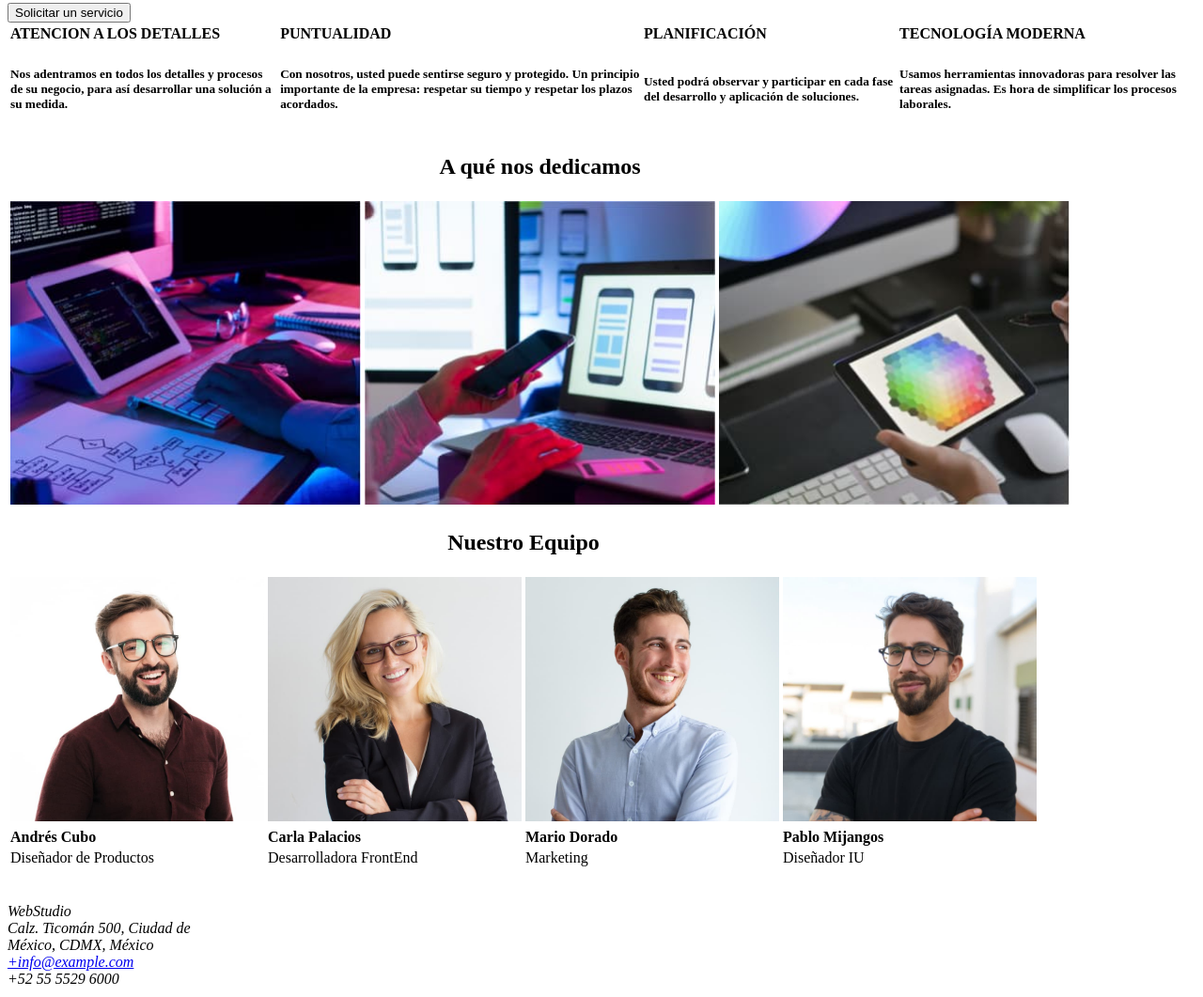
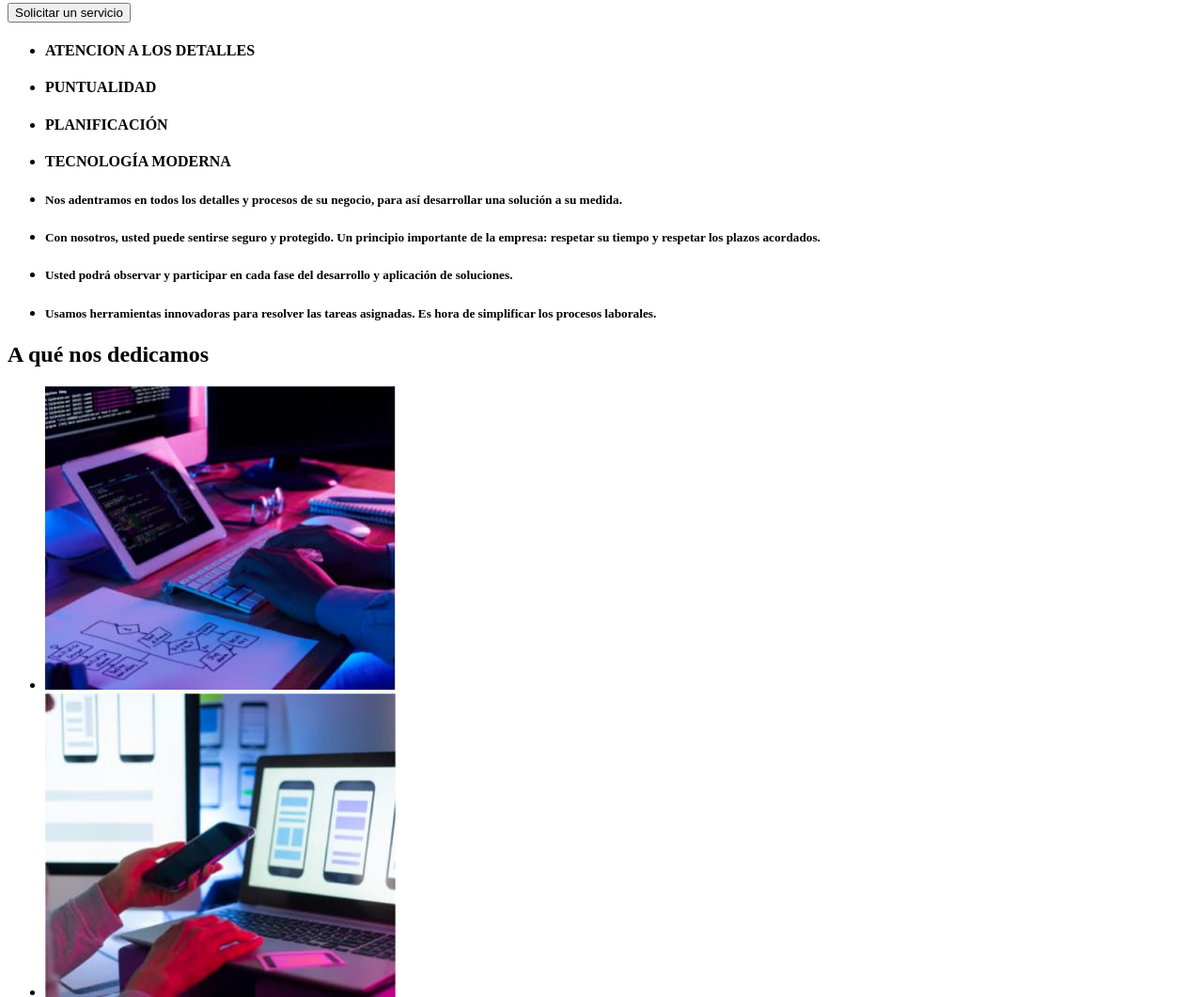
Before and after one commit to PAOLAAGUTIERREZL/goit-markup-hw-01, a plain HTML site: page index.html in a window 1280 px wide. Shown: the part 199-1260 px from the top of the page at 94% size. Drawn offline with Linux system fonts and the light colour scheme.

Commit message:
up071020222

```diff
--- a/index.html
+++ b/index.html
@@ -7,11 +7,9 @@
       <meta name="description" content="" />
       <meta name="viewport" content="width=device-width, initial-scale=1" />
     </head>
-
       <body>
         <header>
             <nav>
-
                   <ul>
                     <li><a href="http://www.WebStudio"target="_blank">WebStudio </a></li>
                     <li><a href="http://www.Estudio"target="_blank">Estudio </a></li>
@@ -25,63 +23,50 @@
             </nav>
         </header>
       <!-- cuerpo -->
-
       <main>
         <h1>SOLUCIONES EFICACES PARA SU NEGOCIO</h1>
         <button type="button">Solicitar un servicio</button>
-        <table>
-          <tr>
-            <td><b>ATENCION A LOS DETALLES</b></td>
-            <td><b>PUNTUALIDAD</b></td>
-            <td><b>PLANIFICACIÓN</b></td>
-            <td><b>TECNOLOGÍA MODERNA</b></td>
-          </tr>
-          <tr>
-            <td><h5>Nos adentramos en todos los detalles y procesos de su negocio, para así desarrollar una solución a su medida.</h5></td>
-            <td><h5>Con nosotros, usted puede sentirse seguro y protegido. Un principio importante de la empresa: respetar su tiempo y respetar los plazos acordados.</h5></td>
-            <td><h5>Usted podrá observar y participar en cada fase del desarrollo y aplicación de soluciones.</h5></td>
-            <td><h5>Usamos herramientas innovadoras para resolver las tareas asignadas. Es hora de simplificar los procesos laborales.</h5></td>
-          </tr>
-        </table>
-
-        <!-- tabla de imagenes -->
-        <table>
-          <caption><h2><b>A qué nos dedicamos</b></h2></caption>
-            <tr>
-              <td><img src="images/design1.jpg" alt="planecion" width="373"></td>
-              <td><img src="images/design2.jpg" alt="responsive1" width="373"></td>
-              <td><img src="images/design3.jpg" alt="images" width="373"></td>
-            </tr>
-        </table>
-
-    <!-- tabla deequipo -->
-        <table>
-          <caption><h2><b>Nuestro Equipo</b></h2></caption>
-            <tr>
-              <td><img src="images/professional1.jpg" alt="pro1" width="270"></td>
-              <td><img src="images/professional2.jpg" alt="pro2" width="270"></td>
-              <td><img src="images/professional3.jpg" alt="pro3" width="270"></td>
-              <td><img src="images/professional4.jpg" alt="pro4" width="270"></td>
-            </tr>
-            <tr>
-              <td><b>Andrés Cubo</b></td>
-              <td><b>Carla Palacios</b></td>
-              <td><b>Mario Dorado</b></td>
-              <td><b>Pablo Mijangos</b></td>
-            </tr>
-            <tr>
-              <td>Diseñador de Productos</td>
-              <td>Desarrolladora FrontEnd</td>
-              <td>Marketing</td>
-              <td>Diseñador IU </td>
-            </tr>
-        </table>
+        <ul>
+          <li><h4>ATENCION A LOS DETALLES</h4></li>
+          <li><h4>PUNTUALIDAD</h4></li>
+          <li><h4>PLANIFICACIÓN</h4></li>
+          <li><h4>TECNOLOGÍA MODERNA</h4></li>
+        </ul>
+        <ul>
+          <li><h5>Nos adentramos en todos los detalles y procesos de su negocio, para así desarrollar una solución a su medida.</h5></li>
+          <li><h5>Con nosotros, usted puede sentirse seguro y protegido. Un principio importante de la empresa: respetar su tiempo y respetar los plazos acordados.</h5></li>
+          <li><h5>Usted podrá observar y participar en cada fase del desarrollo y aplicación de soluciones.</h5></li>
+          <li><h5>Usamos herramientas innovadoras para resolver las tareas asignadas. Es hora de simplificar los procesos laborales.</h5></li>
+        </ul>
+        <h2><b>A qué nos dedicamos</b><h2></h2>
+        <ul>
+          <li><img src="images/design1.jpg" alt="planecion" width="373"></li>
+          <li><img src="images/design2.jpg" alt="responsive1" width="373"></li>
+          <li><img src="images/design3.jpg" alt="images" width="373"></li>
+      </ul>
+  <h2><b>Nuestro Equipo</b></h2>
+        <ul>
+          <li><img src="images/professional1.jpg" alt="pro1" width="270"></li>
+          <li><img src="images/professional2.jpg" alt="pro2" width="270"></li>
+          <li><img src="images/professional3.jpg" alt="pro3" width="270"></li>
+          <li><img src="images/professional4.jpg" alt="pro4" width="270"></li>
+        </ul>
+        <ul>
+          <li><h4>Andrés Cubo</h4></li>
+          <li><h4>Carla PalaciosD</h4></li>
+          <li><h4>Mario Dorado</h4></li>
+          <li><h4>Pablo Mijangos</h4></li>
+        </ul>
+        <ul>
+          <li><h4>Diseñador de Productos</h4></li>
+          <li><h4>Desarrolladora FrontEnd</h4></li>
+          <li><h4>Marketing</h4></li>
+          <li><h4>Diseñador IU </h4></li>
+        </ul>
       </main>
-
         <footer>
           <address>
-            <br>
-            <br>
+
             WebStudio<br>
             Calz. Ticomán 500, Ciudad de <br>
             México, CDMX, México<br>
```
